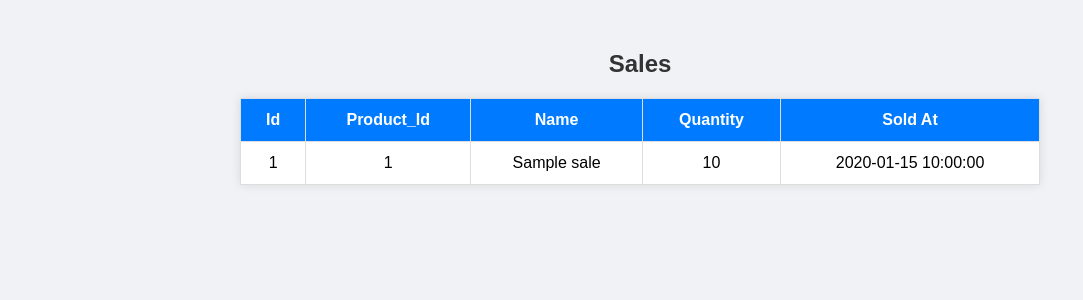
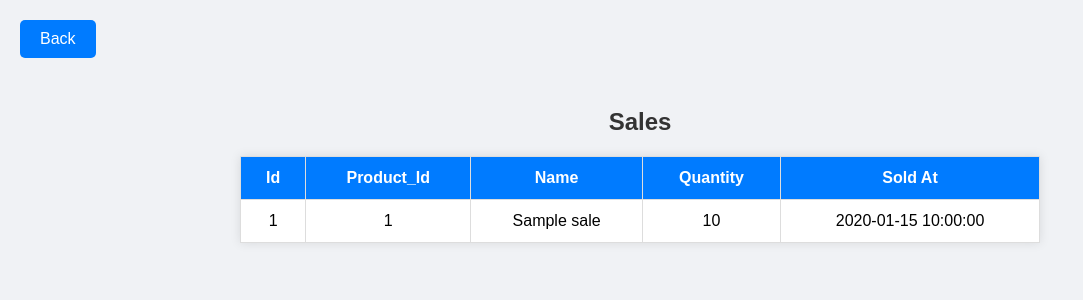
Before and after one commit to anmollate/AI-INVENTORY-SYSTEM, a Flask app: page /sales in a window 1280 px wide. Shown: the top 300 px of the page, without its empty margins (0-1083 px from the left). Run offline with Flask 3, Linux system fonts and the light colour scheme; a database or web service that is not in the repository returns one stand-in record (values such as "Sample title"); some libraries are stand-ins or nearby versions.

Commit message:
No Major Changes

```diff
--- a/static/stylestable.css
+++ b/static/stylestable.css
@@ -42,3 +42,17 @@ h2 {
 .table tr:hover {
     background-color: #e0e7ff;
 }
+
+.btn {
+    display: inline-block;
+    padding: 10px 20px;
+    background-color: #007BFF;
+    color: white;
+    text-decoration: none;
+    border-radius: 5px;
+    margin-top: 20px;
+    margin-left: 20px;
+}
+.btn:hover {
+    background-color: #0056b3;
+}
--- a/templates/index.html
+++ b/templates/index.html
@@ -7,6 +7,7 @@
     <link rel="stylesheet" href="{{ url_for('static', filename='styles.css') }}">
 </head>
 <body>
+
     <div class="container">
         <h1>Welcome to Inventory System</h1>
         <div class="button-group">
--- a/templates/inventory.html
+++ b/templates/inventory.html
@@ -7,6 +7,7 @@
     <link rel="stylesheet" href="{{ url_for('static', filename='stylestable.css') }}">
 </head>
 <body>
+    <a href="/" class="btn">Back</a>
     <div class="container">
         <h2>Inventory</h2>
         <table class="table">
--- a/templates/lowstocklog.html
+++ b/templates/lowstocklog.html
@@ -7,6 +7,7 @@
     <link rel="stylesheet" href="{{ url_for('static', filename='stylestable.css') }}">
 </head>
 <body>
+    <a href="/" class="btn">Back</a>
     <div class="container">
         <h2>Low Stock Log</h2>
         <table class="table">
--- a/templates/products.html
+++ b/templates/products.html
@@ -8,6 +8,7 @@
 </head>
 
 <body>
+    <a href="/" class="btn">Back</a>
     <div class="container">
         <h2>Products</h2>
         <table class="table">
--- a/templates/sales.html
+++ b/templates/sales.html
@@ -8,6 +8,7 @@
 </head>
 
 <body>
+    <a href="/" class="btn">Back</a>
     <div class="container">
         <h2>Sales</h2>
         <table class="table">
```
